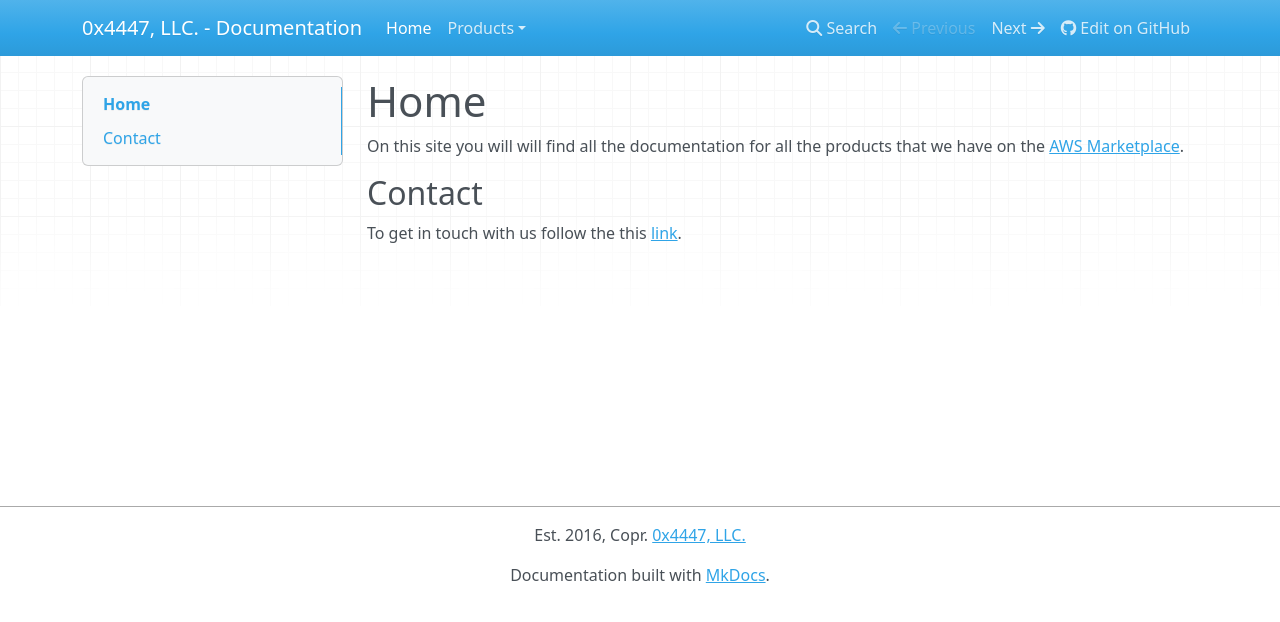
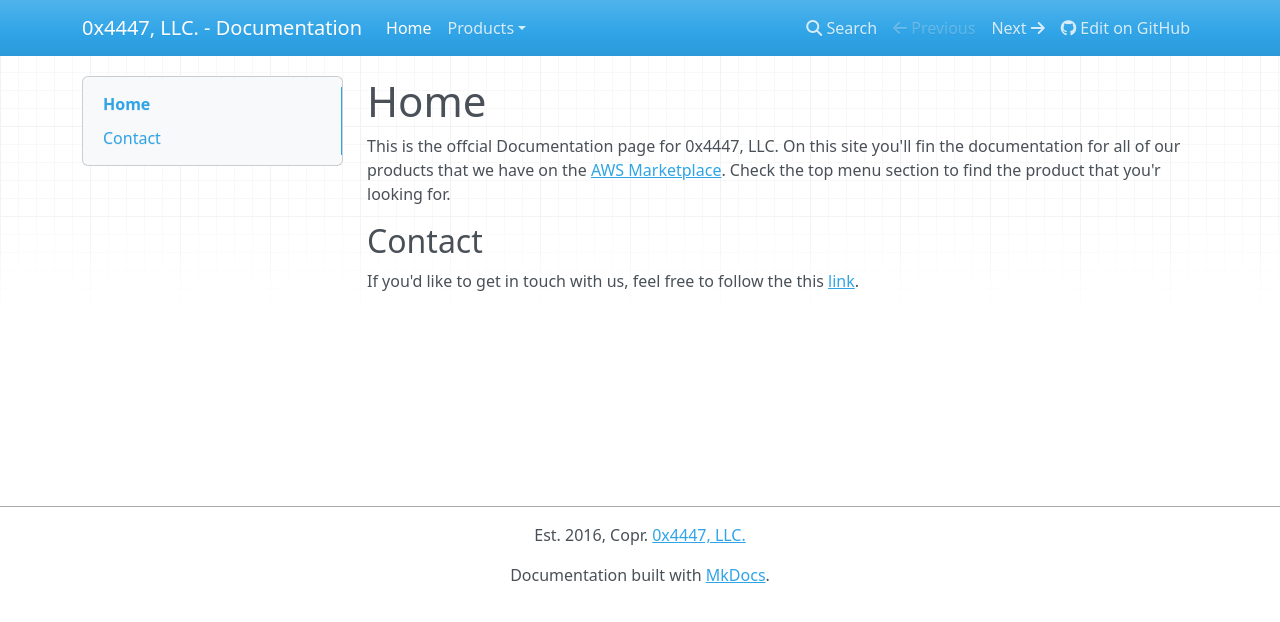
Before and after one commit to 0x4447-office/0x4447_webpage_documentation, an MkDocs documentation site: the page built from docs/index.md, in a window 1280 px wide. Shown: the top 622 px of the page. Built offline with MkDocs 1.6.1, drawn with Linux system fonts in a browser that asks for light colours; nearby versions of some CDN libraries.

Commit message:
Update index.md

```diff
--- a/docs/index.md
+++ b/docs/index.md
@@ -1,7 +1,7 @@
 # Home
 
-On this site you will will find all the documentation for all the products that we have on the [AWS Marketplace](https://aws.amazon.com/marketplace/seller-profile?id=80edcebf-11fb-4c36-a3f4-49eb40b518a3).
+This is the offcial Documentation page for 0x4447, LLC. On this site you'll fin the documentation for all of our products that we have on the [AWS Marketplace](https://aws.amazon.com/marketplace/seller-profile?id=80edcebf-11fb-4c36-a3f4-49eb40b518a3). Check the top menu section to find the product that you'r looking for.
 
 ## Contact
 
-To get in touch with us follow the this [link](https://0x4447.com/contact).
+If you'd like to get in touch with us, feel free to follow the this [link](https://0x4447.com/contact).
```
